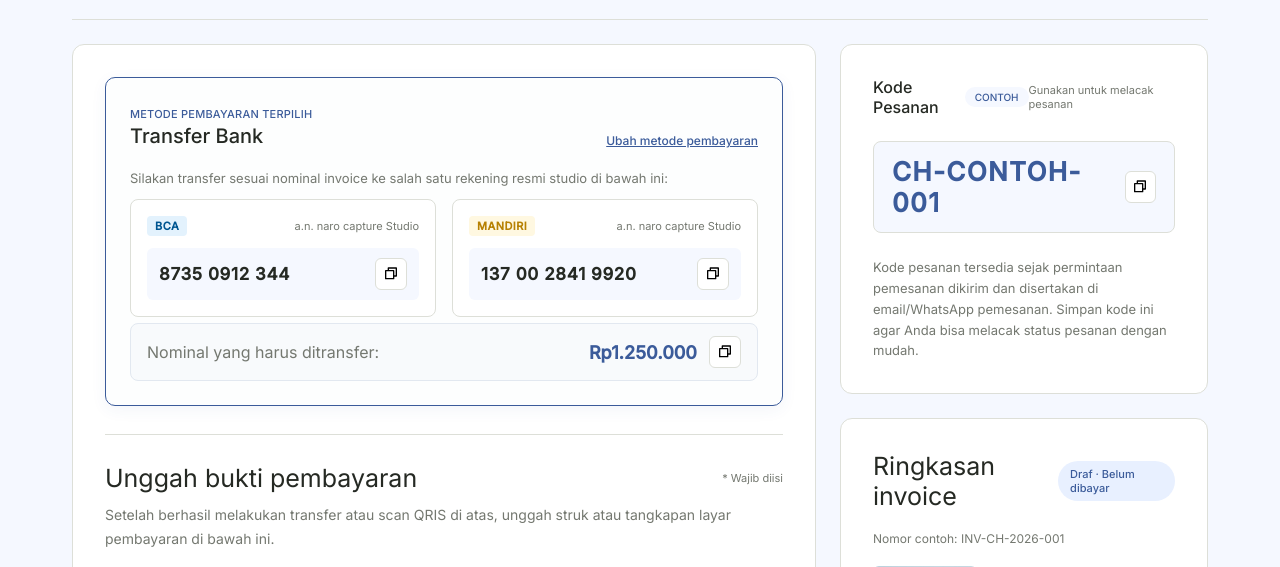
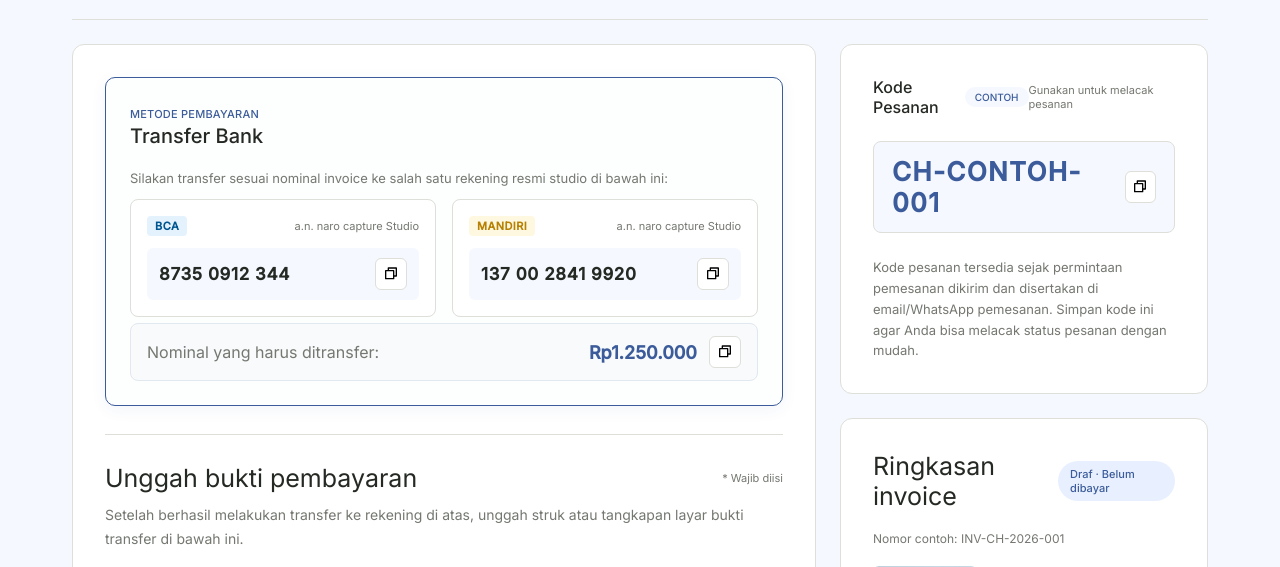
Before and after one commit to alipratama24/Projek-UT, a Laravel app: page /konfirmasi-pembayaran in a window 1280 px wide. Shown: the part 404-971 px from the top of the page. Run offline with Laravel 12, Linux system fonts and the light colour scheme; data comes from the database, SQL or seed files in the repository.

Commit message:
feat(payment): remove QRIS payment method and focus on direct bank transfer

```diff
--- a/resources/views/konfirmasi-pembayaran.blade.php
+++ b/resources/views/konfirmasi-pembayaran.blade.php
@@ -152,26 +152,17 @@
         @else
             {{-- FORMULIR KONFIRMASI PEMBAYARAN (SEBELUM DIKIRIM) --}}
             <div class="checkout-box form-confirmation-card">
-                {{-- BLOK TUJUAN PEMBAYARAN: TERKUNCI SESUAI PILIHAN DI CHECKOUT --}}
+                {{-- BLOK TUJUAN PEMBAYARAN: TRANSFER BANK --}}
                 <div class="payment-destination-box">
                     <div class="destination-header">
                         <div>
-                            <span class="eyebrow">METODE PEMBAYARAN TERPILIH</span>
+                            <span class="eyebrow">METODE PEMBAYARAN</span>
                             <h3 class="destination-title">
-                                @if($metode === 'qris')
-                                    QRIS (Scan QR Code)
-                                @else
                                 Transfer Bank
-                                @endif
                             </h3>
                         </div>
-                        <a href="{{ route('checkout') }}" class="link-change-method">
-                            Ubah metode pembayaran
-                        </a>
                     </div>
 
-                    @if($metode === 'transfer')
-                        {{-- HANYA TRANSFER BANK --}}
                     <div class="pay-method-locked-content">
                         <p class="body-text font-13">Silakan transfer sesuai nominal invoice ke salah satu rekening resmi studio di bawah ini:</p>
 
@@ -215,29 +206,6 @@
                             </div>
                         </div>
                     </div>
-                    @else
-                        {{-- HANYA QRIS --}}
-                        <div class="pay-method-locked-content">
-                            <div class="qris-display-card">
-                                <div class="qris-qr-frame">
-                                    <div class="qris-header-tag">QRIS · National QR Standard</div>
-                                    <img src="https://api.qrserver.com/v1/create-qr-code/?size=200x200&data=00020101021226500014ID.LINKAJA.WWW01189360091200000000015204581253033605802ID5919NARO+CAPTURE+STUDIO6007JAKARTA61051219062070703A016304C2E4" alt="QRIS naro capture Studio" class="qris-code-img">
-                                    <span class="qris-merchant-name">NARO CAPTURE STUDIO</span>
-                                    <span class="qris-merchant-nns">NMID: ID1020039281749</span>
-                                </div>
-                                <div class="qris-instructions">
-                                    <h4 class="font-14 font-semibold">Cara Pembayaran QRIS:</h4>
-                                    <ol class="qris-steps-list">
-                                        <li>Buka aplikasi m-Banking (BCA, Mandiri, BRI, BNI) atau e-Wallet (GoPay, OVO, Dana, ShopeePay).</li>
-                                        <li>Pilih menu <strong>Pindai / Scan QRIS</strong>.</li>
-                                        <li>Arahkan kamera ke kode QR di samping.</li>
-                                        <li>Pastikan nama merchant: <strong>NARO CAPTURE STUDIO</strong> dan nominal transfer: <strong>{{ $data['package_price'] }}</strong>.</li>
-                                        <li>Selesaikan pembayaran dan simpan tangkapan layar (screenshot) bukti transfer.</li>
-                                    </ol>
-                                </div>
-                            </div>
-                        </div>
-                    @endif
                 </div>
 
                 <hr class="divider">
@@ -248,7 +216,7 @@
                         <span class="form-required-note">* Wajib diisi</span>
                     </div>
                     <p class="body-text">
-                        Setelah berhasil melakukan transfer atau scan QRIS di atas, unggah struk atau tangkapan layar pembayaran di bawah ini.
+                        Setelah berhasil melakukan transfer ke rekening di atas, unggah struk atau tangkapan layar bukti transfer di bawah ini.
                     </p>
                 </div>
 
```
Also changed, not shown: resources/views/admin/pengaturan.blade.php (+4 -17 lines), resources/views/checkout.blade.php (+2 -12 lines). Lines whose indentation alone changed are shown as unchanged.
